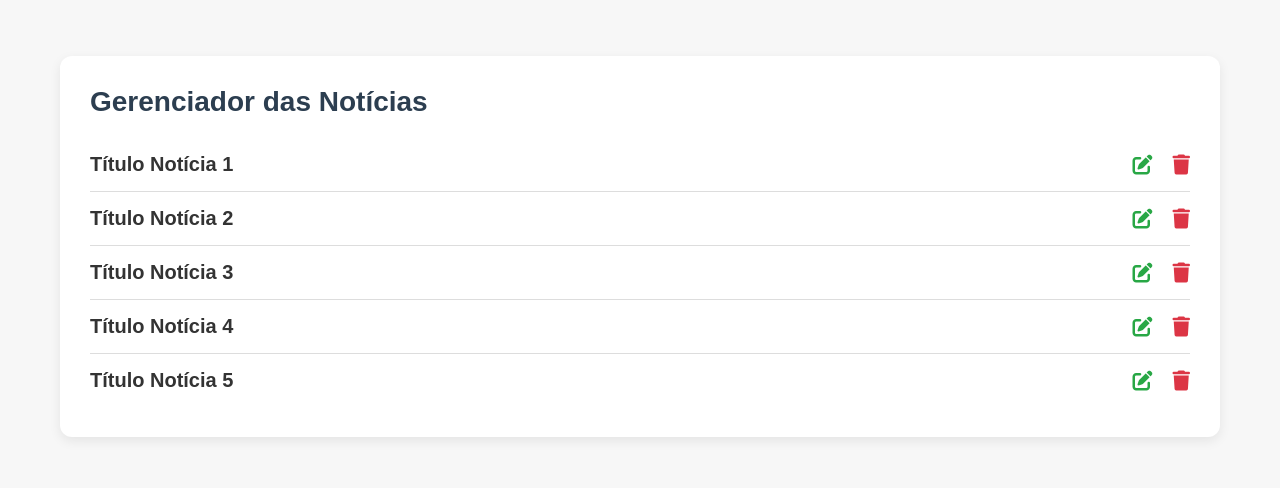
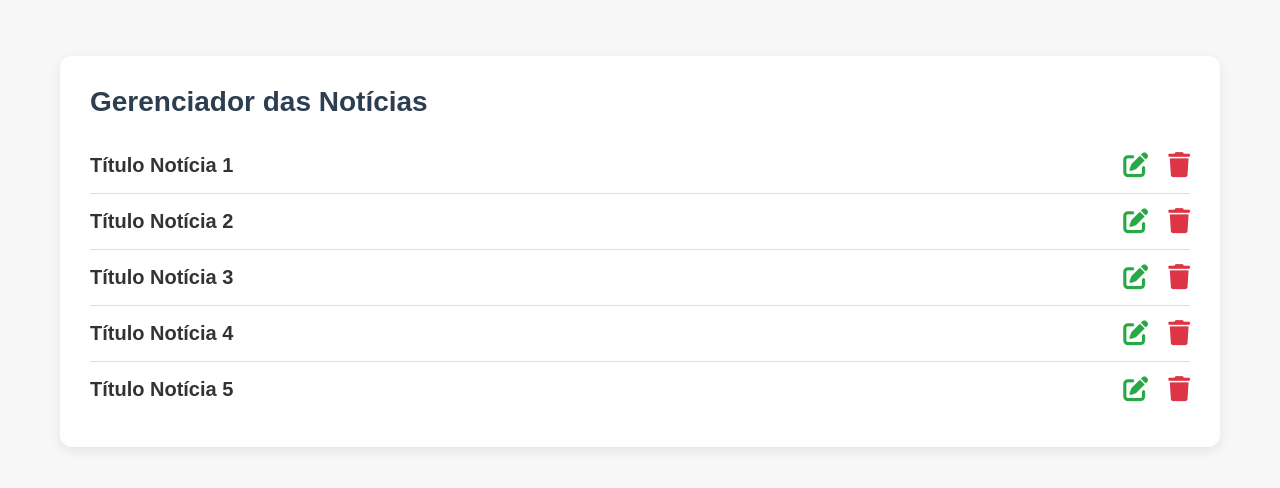
Before and after one commit to bagil01/Farmafittos-vers-o-final, a PHP site: page /admin/pages/gerenciador.php in a window 1280 px wide. Shown: the part 292-780 px from the top of the page. Run offline with PHP 8.4, Linux system fonts and the light colour scheme.

Commit message:
ajuste no css: tamenho dos incones e anilhamento do h1

```diff
--- a/admin/css/gerenciador.css
+++ b/admin/css/gerenciador.css
@@ -40,6 +40,7 @@ body {
     transition: all 0.3s ease;
     background-color: #ffffff;
     margin: 20px;
+    text-align: center;
 }
 
 .adicionar-noticia:hover {
@@ -101,7 +102,7 @@ body {
 }
 
 .incons i {
-    font-size: 20px;
+    font-size: 25px;
     cursor: pointer;
     transition: transform 0.2s ease;
 }
```
